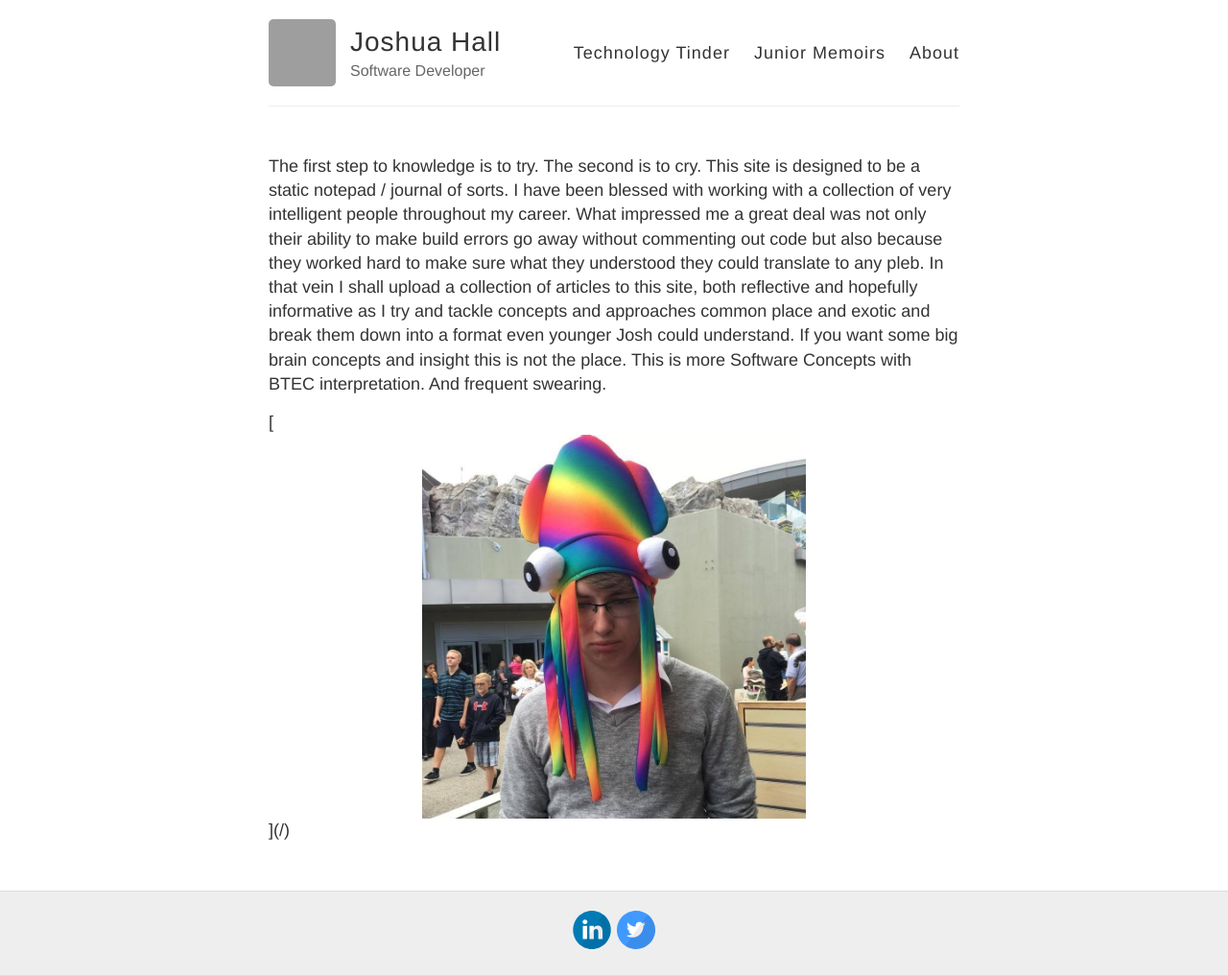
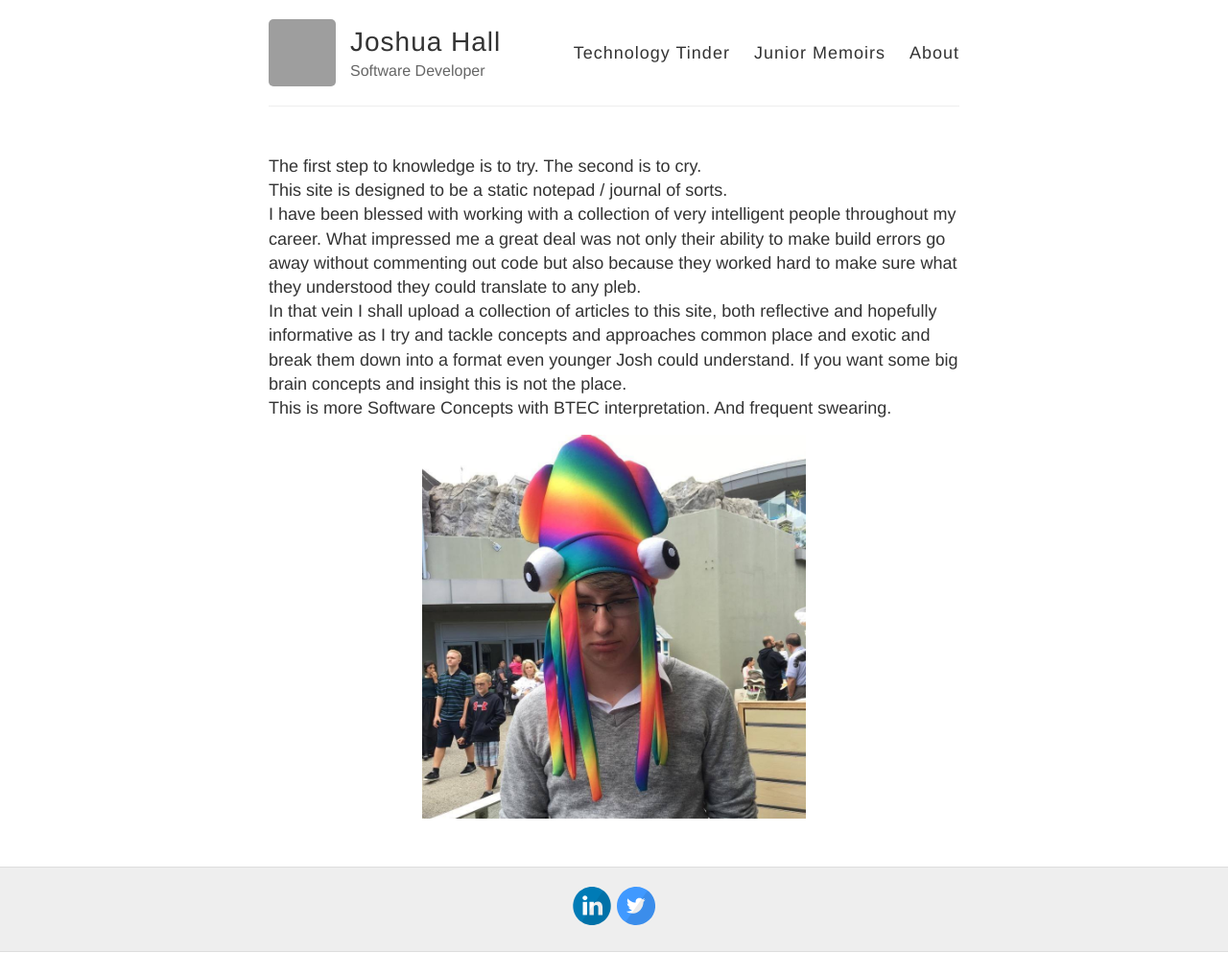
Before and after one commit to JoshuaHall1995/JoshuaHall1995.github.io, a Jekyll site: the page built from index.html, in a window 1280 px wide. Shown: the whole page at 96% size. Built offline with Jekyll 4.4.1, drawn with Linux system fonts in a browser that asks for light colours; after the commit the page ends 992 px from its top, so only the background shows below that; grey boxes are pictures that could not be loaded.

Commit message:
Formatting

```diff
--- a/index.html
+++ b/index.html
@@ -4,22 +4,22 @@ layout: default
 
 <p>
 The first step to knowledge is to try. The second is to cry.
-
+<br>
 This site is designed to be a static notepad / journal of sorts.
-
+<br>
 I have been blessed with working with a collection of very intelligent people throughout my career. What impressed me a
 great deal was not only their ability to make build errors go away without commenting out code but also because they worked
 hard to make sure what they understood they could translate to any pleb.
-
+<br>
 In that vein I shall upload a collection of articles to this site, both reflective and hopefully informative as I try and
 tackle concepts and approaches common place and exotic and break them down into a format even younger Josh could understand.
 If you want some big brain concepts and insight this is not the place.
-
+<br>
 This is more Software Concepts with BTEC interpretation. And frequent swearing.
 </p>
 
-[<img src="{{ site.baseurl }}/images/joshHat.jpg" alt="Funky hat"
+<img src="{{ site.baseurl }}/images/joshHat.jpg" alt="Funky hat"
     style="width: 400px;
     display: block;
     margin-left: auto;
-    margin-right: auto;"/>]({{ site.baseurl }}/)
+    margin-right: auto;"/>
```
Also changed, not shown: _technologyTinder/2020-5-29-Blob-Storage.md (+2 -2 lines).
